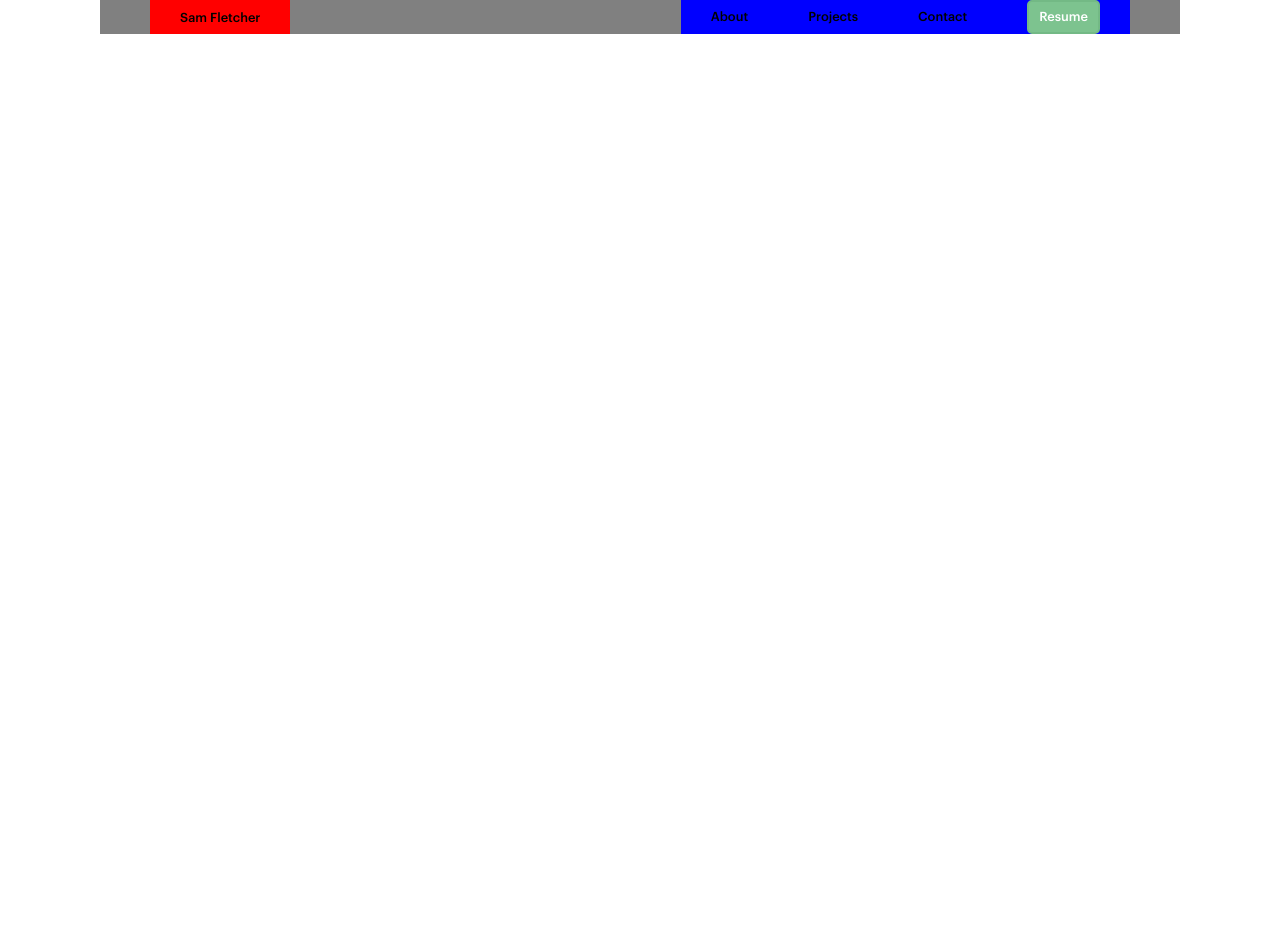
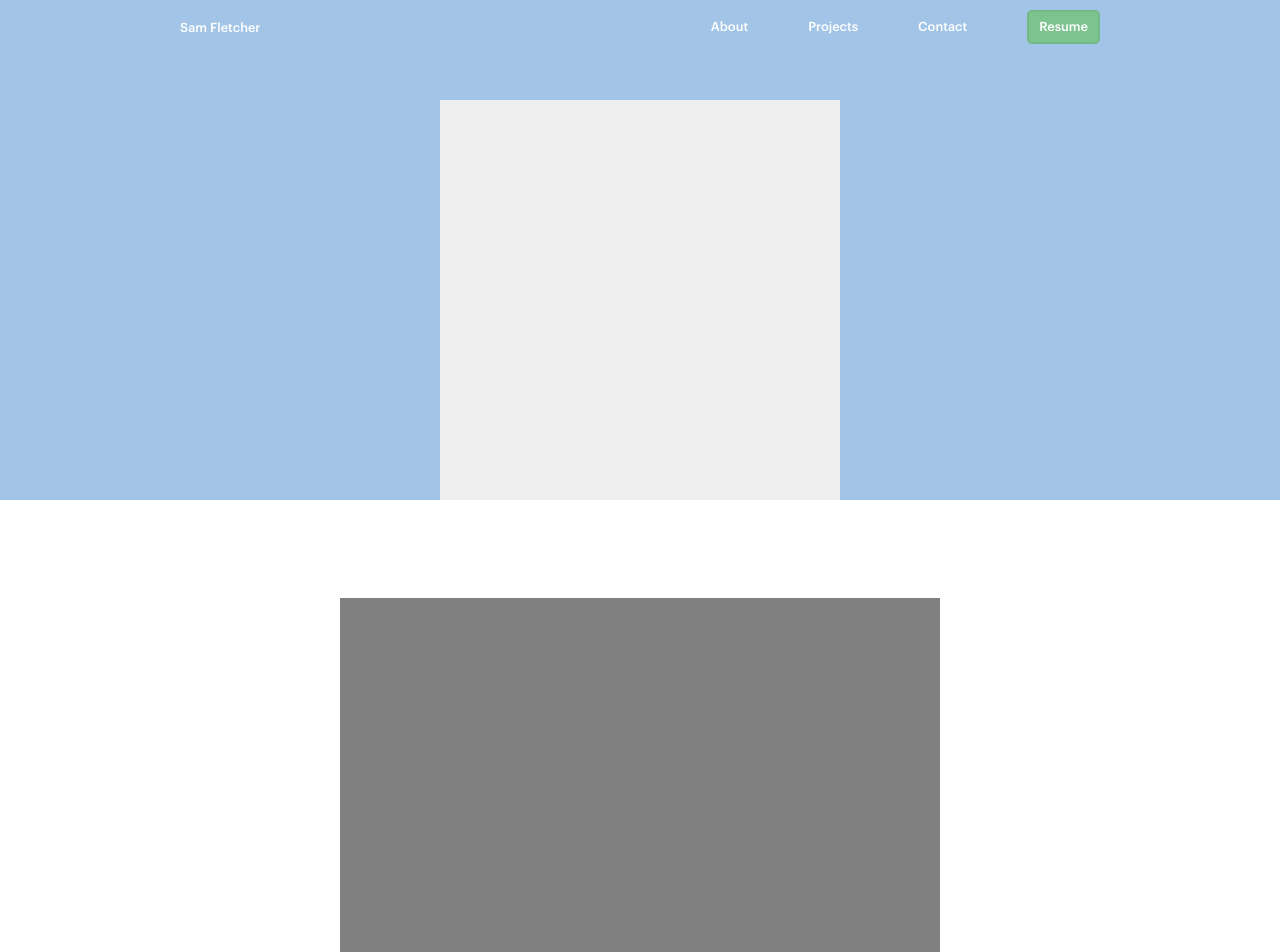
Before and after one commit to s-fletcher/me, a React (Create React App) app: page / in a window 1280 px wide. Shown: the top 952 px of the page. Before the commit the page ends 800 px from the top, so only its background shows below. Built offline with nearby package versions, Linux system fonts and the light colour scheme.

Commit message:
setup environment for header and console

```diff
--- /dev/null
+++ b/src/components/Console/index.js
@@ -0,0 +1,14 @@
+import React from 'react';
+import './index.scss';
+
+class Console extends React.Component {
+    render () {
+        return (
+            <div className="Console">
+
+            </div>
+        );
+    }
+}
+
+export default Console;
--- /dev/null
+++ b/src/components/Console/index.scss
@@ -0,0 +1,7 @@
+.Console {
+    width: 600px;
+    height: 400px;
+    margin-top: 100px;
+    background: grey;
+    display: inline-block;
+}
--- /dev/null
+++ b/src/components/Header/Logo/index.js
@@ -0,0 +1,13 @@
+import React from 'react';
+import './index.scss';
+
+class Logo extends React.Component {
+    render () {
+        return (
+            <div className="Logo">
+            </div>
+        );
+    }
+}
+
+export default Logo;
--- /dev/null
+++ b/src/components/Header/Logo/index.scss
@@ -0,0 +1,9 @@
+.Logo {
+    display: inline-block;
+    width: 400px;
+    height: 400px;
+    background: #eee;
+    position: absolute;
+    bottom: 0;
+    margin-left: -200px;
+}
--- /dev/null
+++ b/src/components/Header/index.js
@@ -0,0 +1,17 @@
+import React from 'react';
+import './index.scss';
+import Logo from './Logo';
+
+class Header extends React.Component {
+    render () {
+        return (
+            <div className="Header">
+                <div className="container">
+                    <Logo />
+                </div>
+            </div>
+        );
+    }
+}
+
+export default Header;
--- /dev/null
+++ b/src/components/Header/index.scss
@@ -0,0 +1,12 @@
+.Header {
+    width: 100vw;
+    height: 450px;
+    .container {
+        width: 100vw;
+        height: 500px;
+        position: absolute;
+        top: 0;
+        z-index: -1;
+        background: #A2C4E7;
+    }
+}
--- a/src/components/Navbar/index.scss
+++ b/src/components/Navbar/index.scss
@@ -2,24 +2,22 @@
     font-family: "Graphik";
     font-weight: 500;
     display: inline-block;
-    background: grey;
     width: 100vw;
     max-width: 1080px;
+    margin-top: 10px;
     .left {
         float: left;
-        background: red;
         margin-left: 50px;
         padding: 8px 0;
     }
     .right {
         float: right;
-        background: blue;
         margin-right: 50px;
     }
     a {
         display: inline-block;
         font-size: .8em;
-        color: black;
+        color: white;
         text-decoration: none;
         margin: auto 30px;
     }
--- a/src/containers/App.js
+++ b/src/containers/App.js
@@ -1,11 +1,15 @@
 import React from 'react';
 import './App.scss';
-import Navbar from '../components/Navbar'
+import Navbar from '../components/Navbar';
+import Header from '../components/Header';
+import Console from '../components/Console';
 
 function App() {
   return (
     <div className="App">
       <Navbar />
+      <Header />
+      <Console />
     </div>
   );
 }
```
